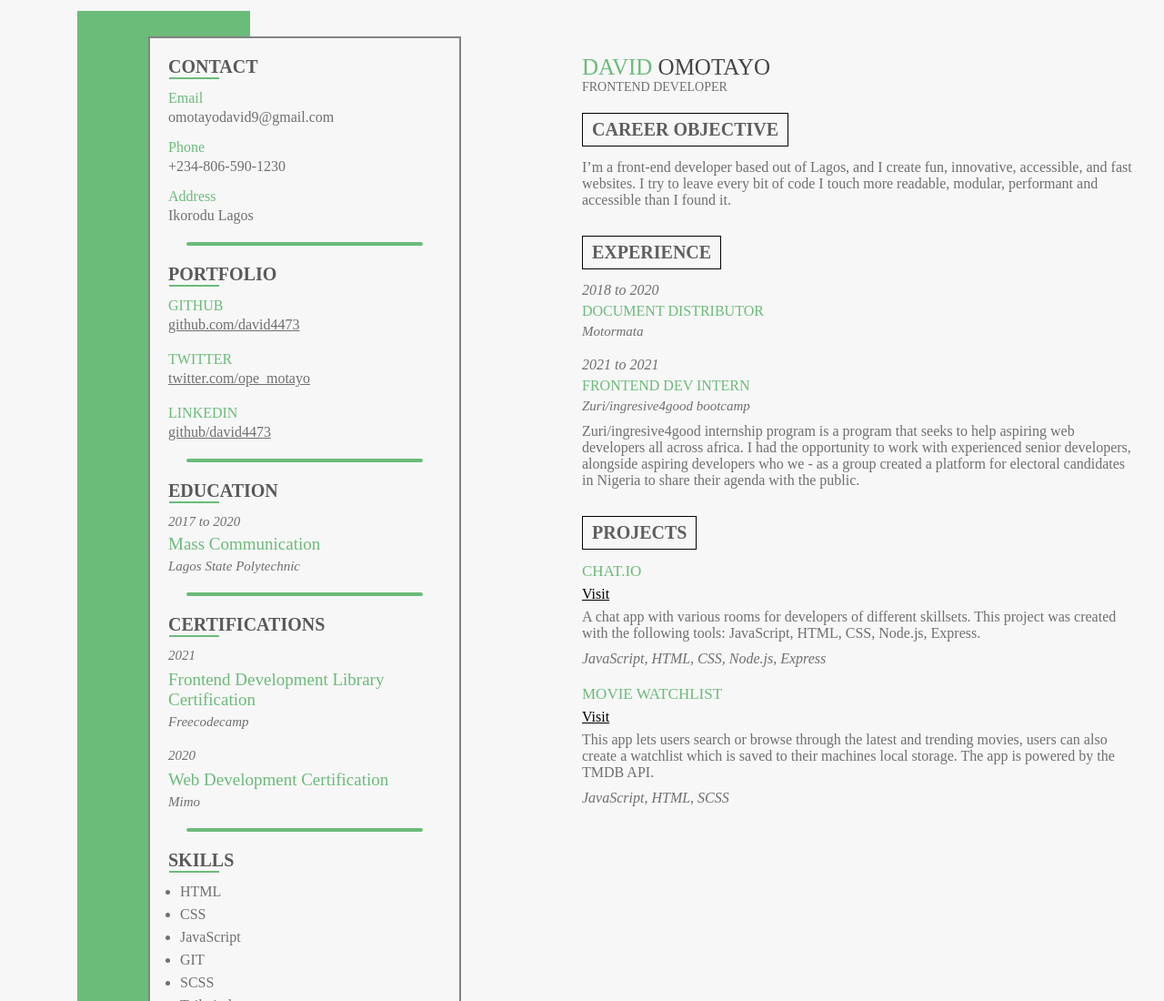
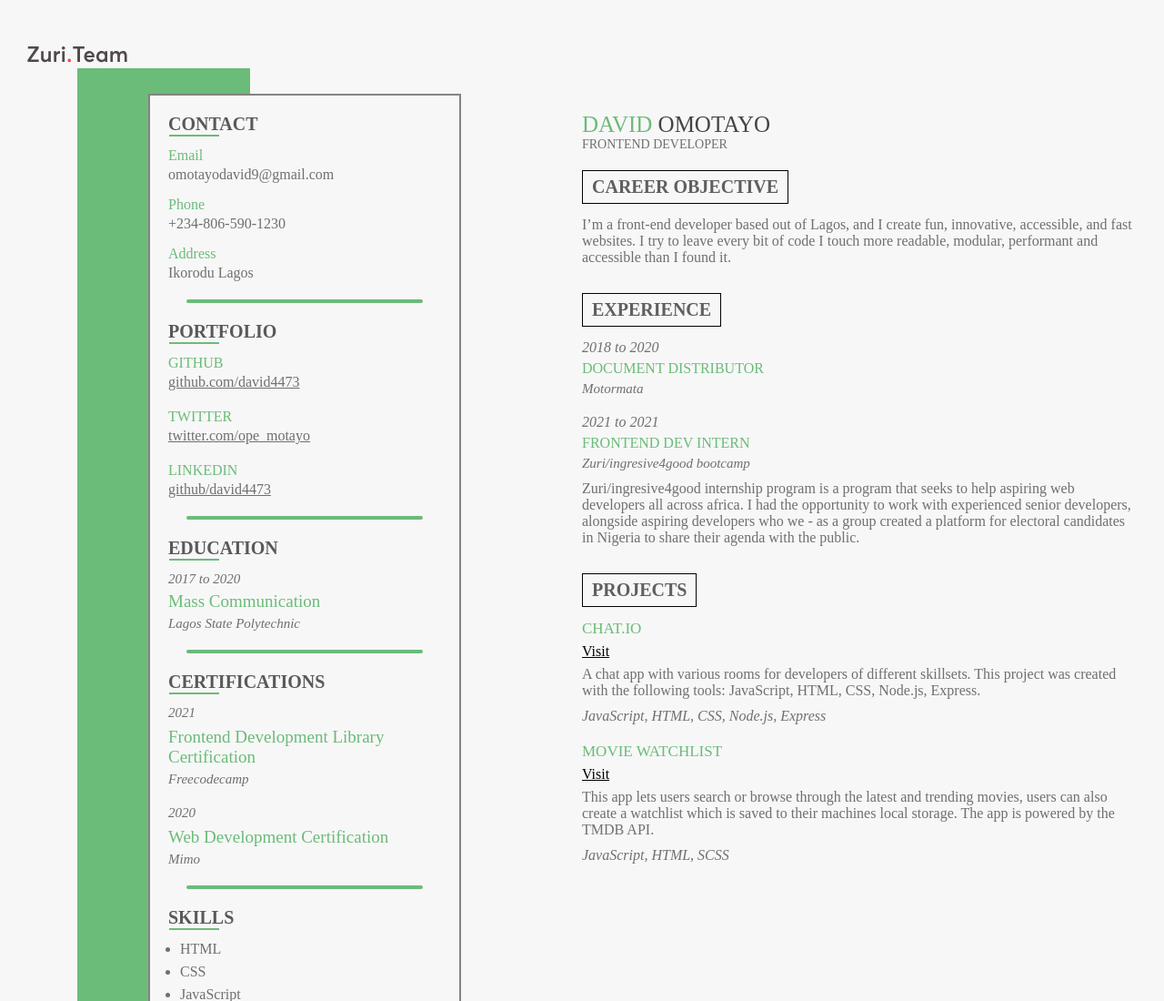
Before and after one commit to david4473/HTML-resume-HNG8-task, a plain HTML site: page index.html in a window 1280 px wide. Shown: the top 1100 px of the page at 91% size. Drawn offline with Linux system fonts and the light colour scheme.

Commit message:
added logo

```diff
--- a/index.html
+++ b/index.html
@@ -8,7 +8,13 @@
     <title>David's Resume</title>
 </head>
 <body>
-    <header></header>
+    <header>
+        <nav>
+            <div class="logo">
+                <img src="./image/zuri-logo-full.svg" alt="logo">
+            </div>
+        </nav>
+    </header>
     <main>
         <section class="sec-one">
             <div class="name-designation">
--- a/styles/style.scss
+++ b/styles/style.scss
@@ -18,6 +18,11 @@ html, body, div, span, applet, object, iframe, h1, h2, h3, h4, h5, h6, p, blockq
 
 body{
     padding: 0 20px;
+}
+
+.logo{
+    margin-bottom: 30px ;
+    margin-top: 10px ;
 }
 
 /* SECTION ONE */
```
Also changed, not shown: image/zuri-logo-full.svg (added), styles/style.css, 1 other file.
